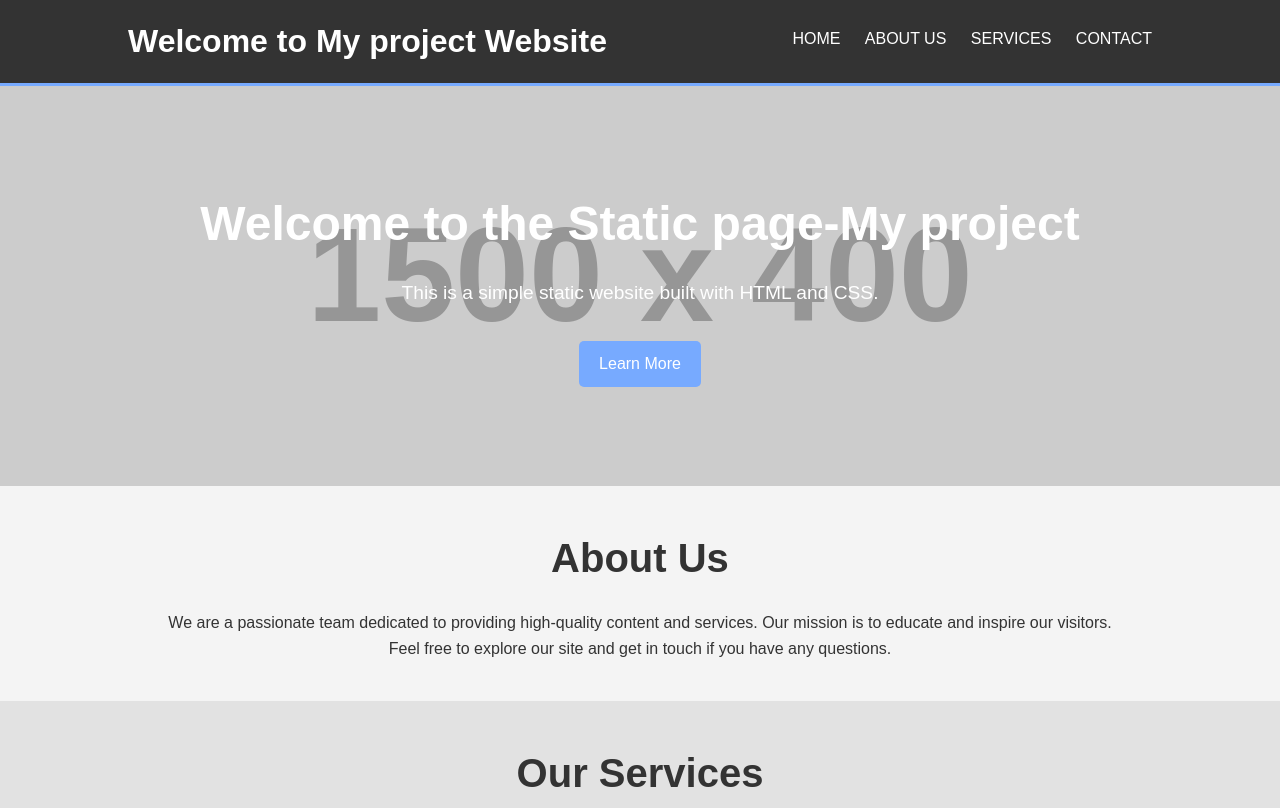
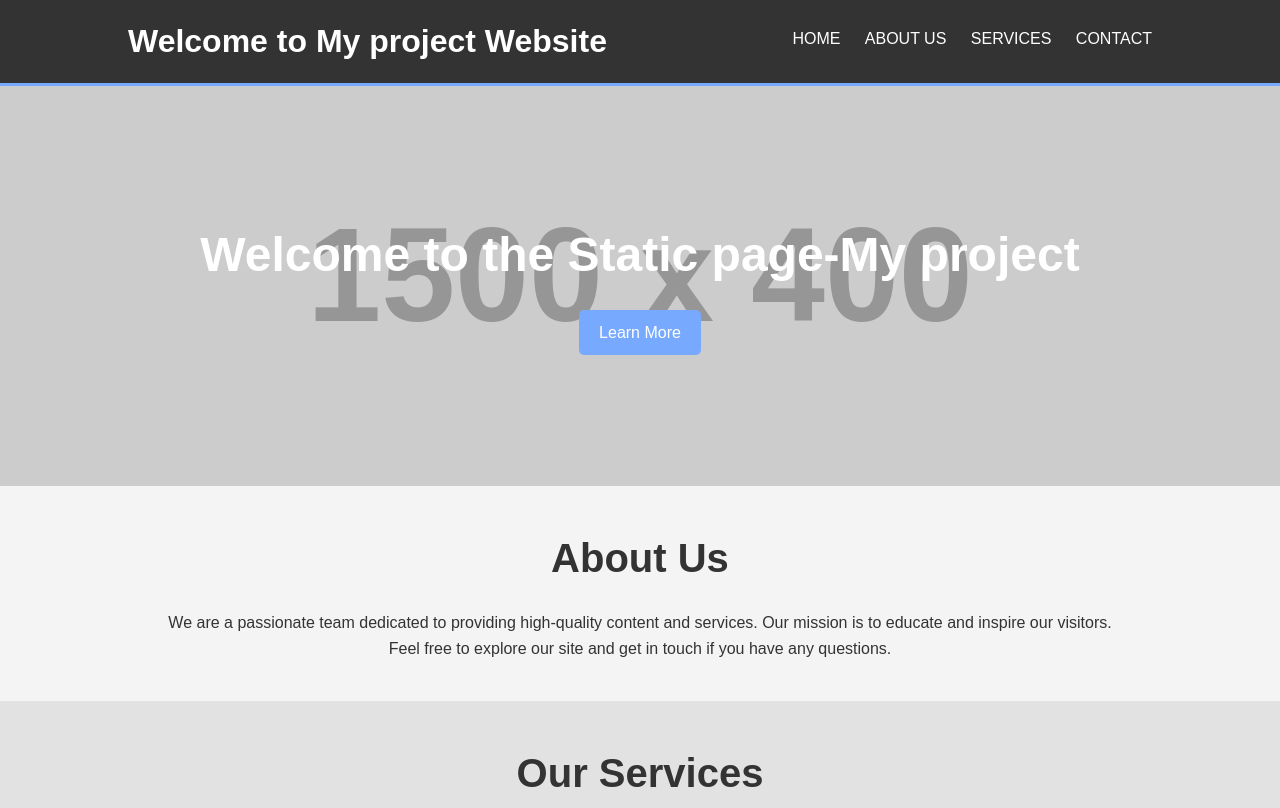
Before and after one commit to Nashettyshailaja/AWS-DevOps-track-Use-Case-problem-statement, a plain HTML site: page index.html in a window 1280 px wide. Shown: the top 808 px of the page. Drawn offline with Linux system fonts and the light colour scheme; placeholder pictures from the web are drawn by us.

Commit message:
Update index.html

```diff
--- a/index.html
+++ b/index.html
@@ -25,7 +25,7 @@
         <section id="home" class="hero">
             <div class="container">
                 <h2>Welcome to the Static page-My project</h2>
-                <p>This is a simple static website built with HTML and CSS.</p>
+
                 <a href="#about" class="button">Learn More</a>
             </div>
         </section>
```
